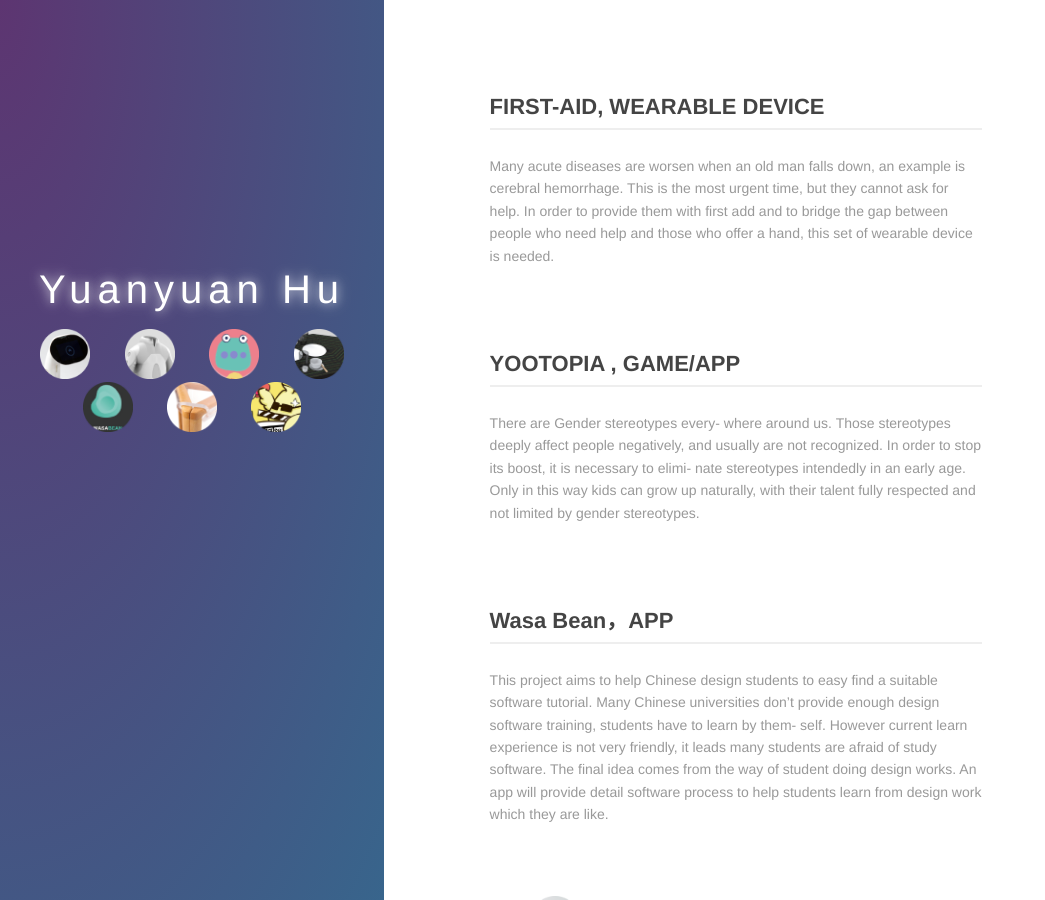
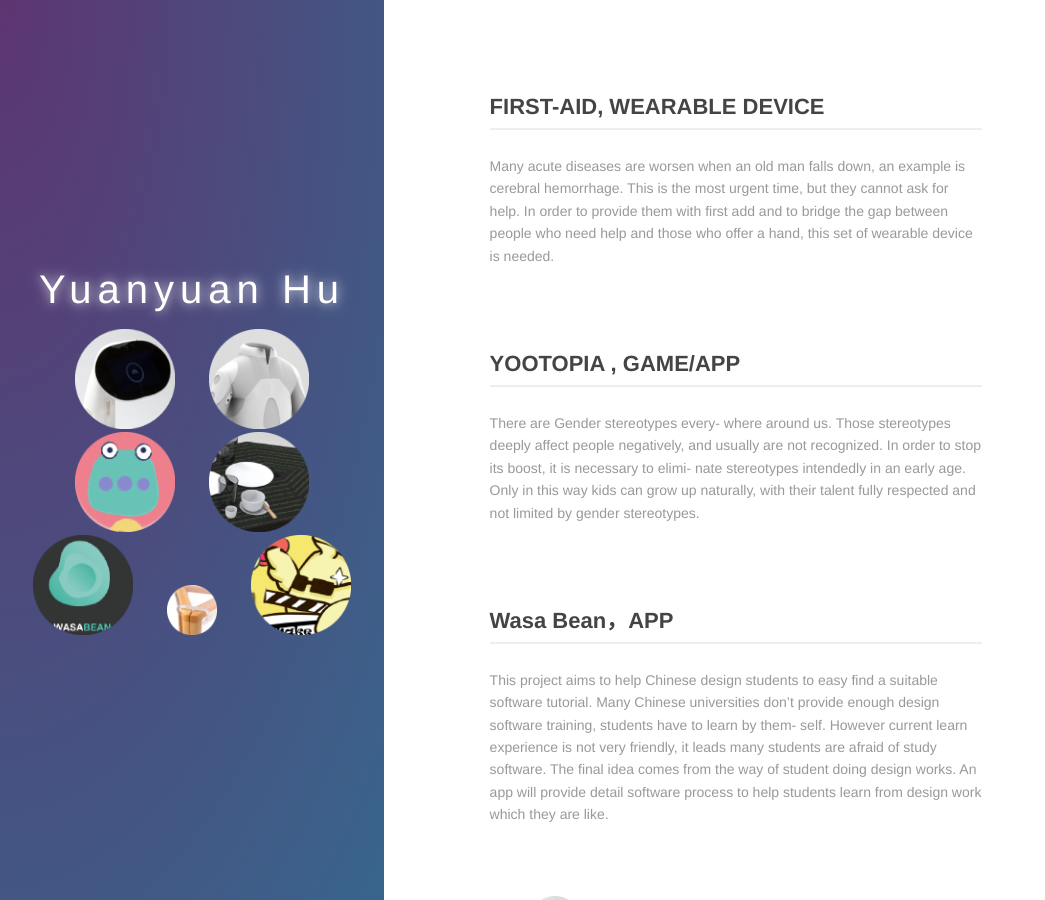
Before and after one commit to yuanyuanhu96/Potfolio-Archive, a Jekyll site: the page built from index.md, in a window 1280 px wide and 900 px high. Shown: the whole window, without its empty margins (0-1045 px from the left). Built offline with Jekyll 4.4.1, drawn with Linux system fonts in a browser that asks for light colours.

Commit message:
Update index.md

```diff
--- a/index.md
+++ b/index.md
@@ -7,13 +7,13 @@
     <div class="aside">
       <div class="info-card">
         <h1>Yuanyuan Hu</h1>
-        <a href="http://hu-yuanyuan.com/Hua-Xiao-Tuo" target="_blank"><img src="/images/Project-icon-png/1_favicon.ico" alt="" width="50"/></a>
-        <a href="https://huyuanyuan96.github.io/carriage-return-line-feed-new-line-end-file" target="_blank"><img src="/images/Project-icon-png/Project-icon-02.png" alt="" width="50"/></a>
-        <a href="https://huyuanyuan96.github.io/carriage-return-line-feed-new-line-end-file" target="_blank"><img src="/images/Project-icon-png/Project-icon-03.png" alt="" width="50"/></a>
-                <a href="https://huyuanyuan96.github.io/eating-flow" target="_blank"><img src="/images/Project-icon-png/Project-icon-04.png" alt="" width="50"/></a>
-                <a href="https://huyuanyuan96.github.io/wasa-bean" target="_blank"><img src="/images/Project-icon-png/Project-icon-05.png" alt="" width="50"/></a>
+        <a href="http://hu-yuanyuan.com/Hua-Xiao-Tuo" target="_blank"><img src="/images/Project-icon-png/1_favicon.ico" alt="" width="100"/></a>
+        <a href="https://huyuanyuan96.github.io/carriage-return-line-feed-new-line-end-file" target="_blank"><img src="/images/Project-icon-png/Project-icon-02.png" alt="" width="100"/></a>
+        <a href="https://huyuanyuan96.github.io/carriage-return-line-feed-new-line-end-file" target="_blank"><img src="/images/Project-icon-png/Project-icon-03.png" alt="" width="100"/></a>
+                <a href="https://huyuanyuan96.github.io/eating-flow" target="_blank"><img src="/images/Project-icon-png/Project-icon-04.png" alt="" width="100"/></a>
+                <a href="https://huyuanyuan96.github.io/wasa-bean" target="_blank"><img src="/images/Project-icon-png/Project-icon-05.png" alt="" width="100"/></a>
                 <a href="https://huyuanyuan96.github.io/carriage-return-line-feed-new-line-end-file" target="_blank"><img src="/images/Project-icon-png/Project-icon-06.png" alt="" width="50"/></a>
-                <a href="https://huyuanyuan96.github.io/Ada-bird" target="_blank"><img src="/images/Project-icon-png/Project-icon-07.png" alt="" width="50"/></a>
+                <a href="https://huyuanyuan96.github.io/Ada-bird" target="_blank"><img src="/images/Project-icon-png/Project-icon-07.png" alt="" width="100"/></a>
       </div>
       <div id="particles-js"></div>
     </div>
```
